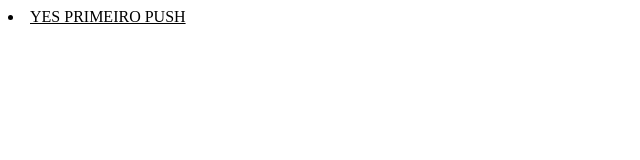
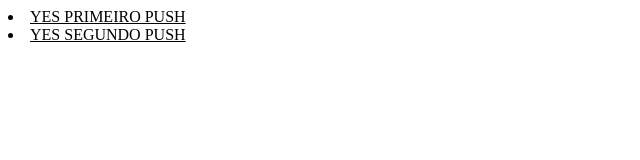
Before and after one commit to LuisInCamargo/gitTest, a plain HTML site: page index.html in a window 1280 px wide. Shown: the whole page, without its empty margins (0-640 px from the left). Drawn offline with Linux system fonts and the light colour scheme.

Commit message:
Index.html atualizado

```diff
--- a/index.html
+++ b/index.html
@@ -1,5 +1,6 @@
 <html>
 	<u>
 		<li> YES PRIMEIRO PUSH</li>
+		<li> YES SEGUNDO PUSH</li>
 	</u>
 </hmtl>
```
